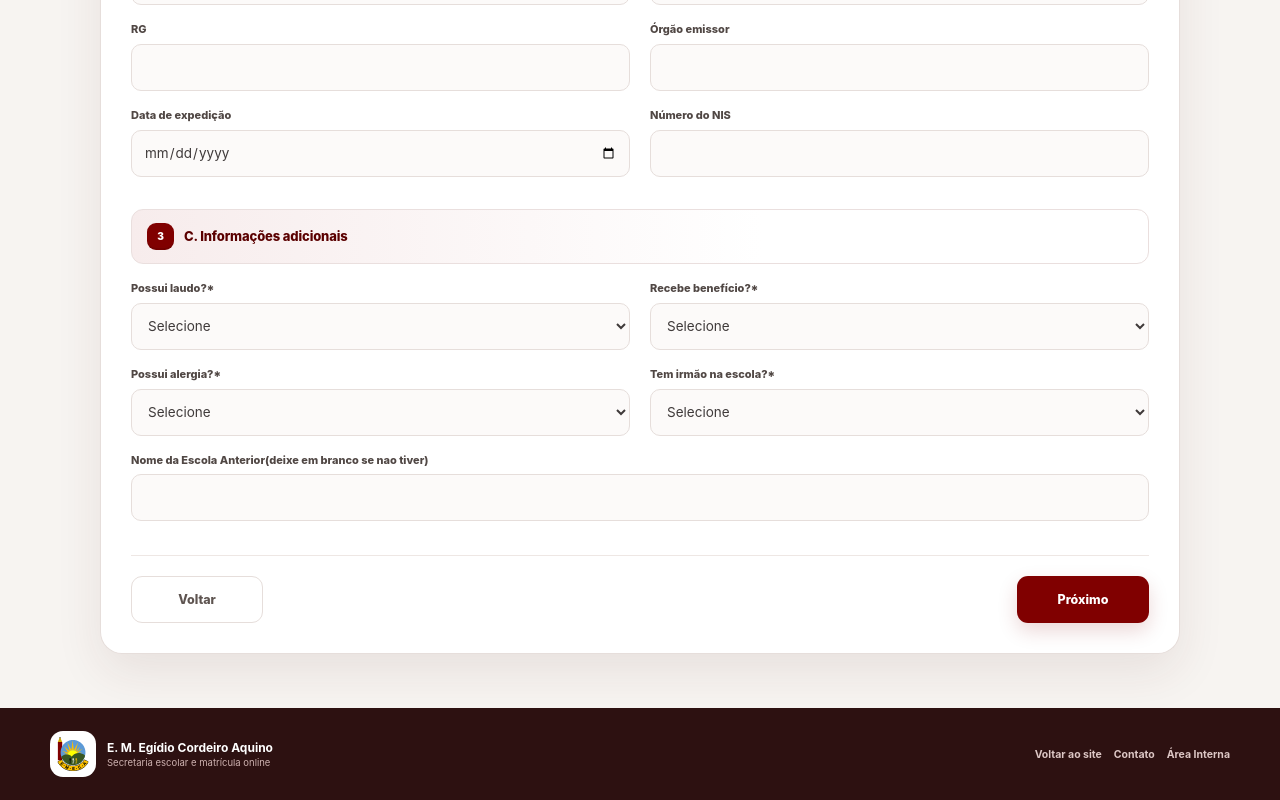
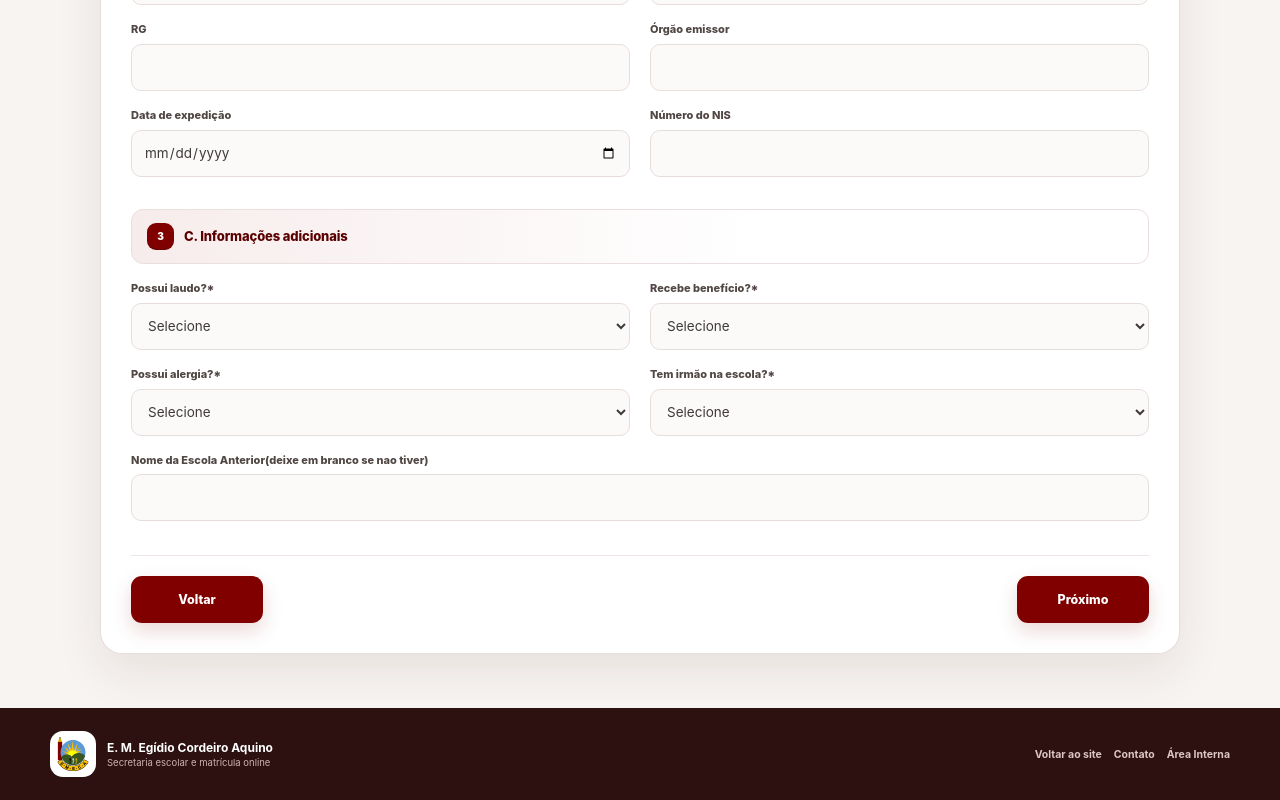
Before and after one commit to Paulo-Andre/emeca, a React (Vite) app in the folder frontend_publico/: page /#/Matricula in a window 1280 px wide. Shown: the part 908-1708 px from the top of the page. Built offline with nearby package versions, Linux system fonts and the light colour scheme.

Commit message:
Padronizar botão voltar no formulário de matrícula

```diff
--- a/frontend_publico/src/pages/indexMatricula.tsx
+++ b/frontend_publico/src/pages/indexMatricula.tsx
@@ -445,9 +445,8 @@ const handleCPF = (e: React.ChangeEvent<HTMLInputElement>) => {
             <div className="form-actions">
               <button
                 type="button"
-                className="btn-next"
+                className="btn-next btn-back"
                 onClick={() => navigate(-1)}
-                style={{ background: "#64748b" }}
               >
                 Voltar
               </button>
```
